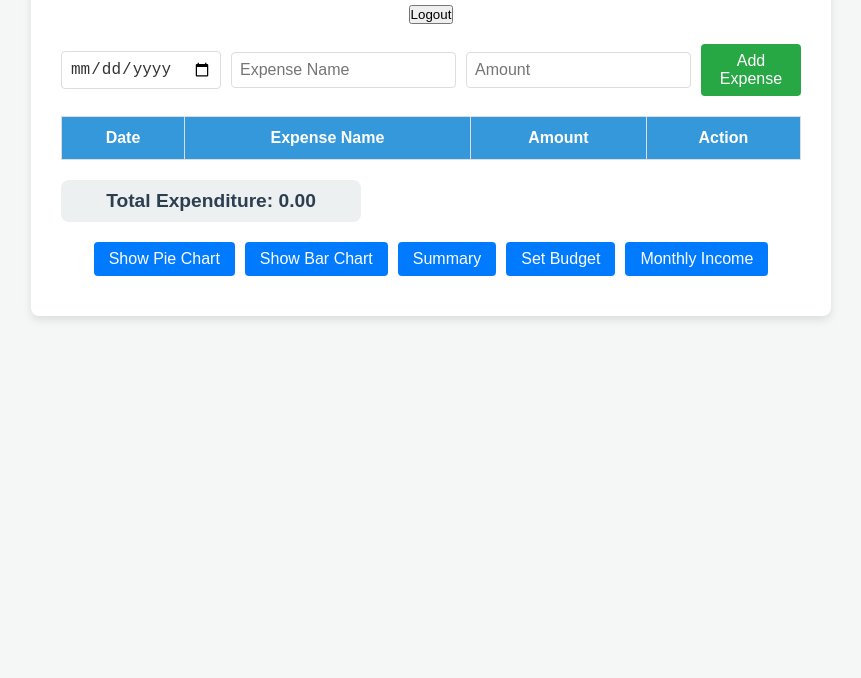
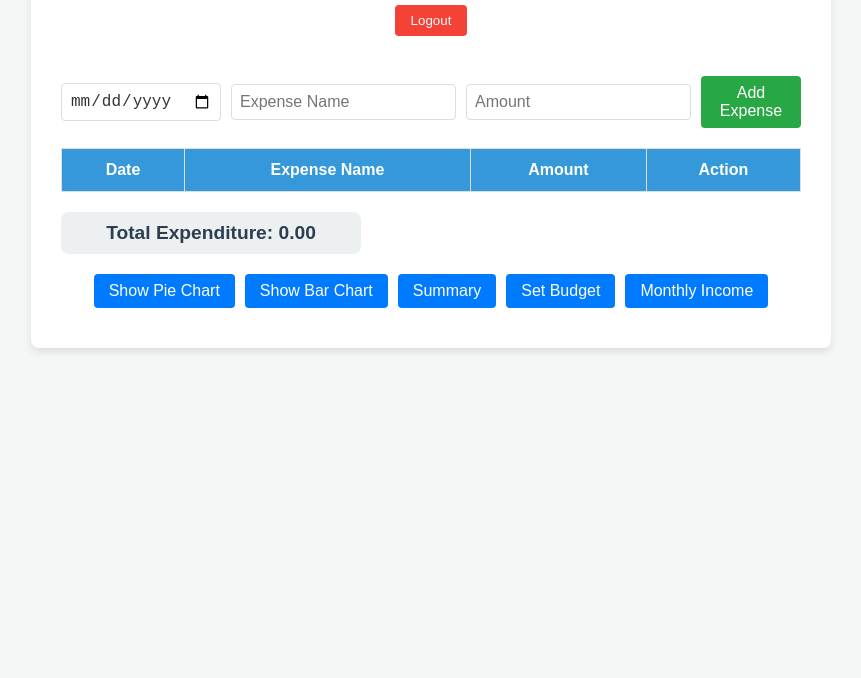
Before and after one commit to Anjani-Koteswari/Money_Maze_Navigator, a website: page public/welcome.html in a window 1280 px wide. Shown: the part 122-800 px from the top of the page, without its empty margins (209-1070 px from the left). Drawn offline with nearby package versions, Linux system fonts and the light colour scheme.

Commit message:
Update style3.css

```diff
--- a/public/style3.css
+++ b/public/style3.css
@@ -31,6 +31,22 @@ body {
 h1 {
     margin-bottom: 20px;
     color: #2c3e50;
+}
+
+/* Logout Button */
+.logout-btn {
+    background-color: #f44336;
+    color: white;
+    padding: 8px 16px;
+    border: none;
+    border-radius: 4px;
+    cursor: pointer;
+    transition: background-color 0.3s;
+    margin-bottom: 20px;
+}
+
+.logout-btn:hover {
+    background-color: #d32f2f;
 }
 
 /* Expense Form */
```
